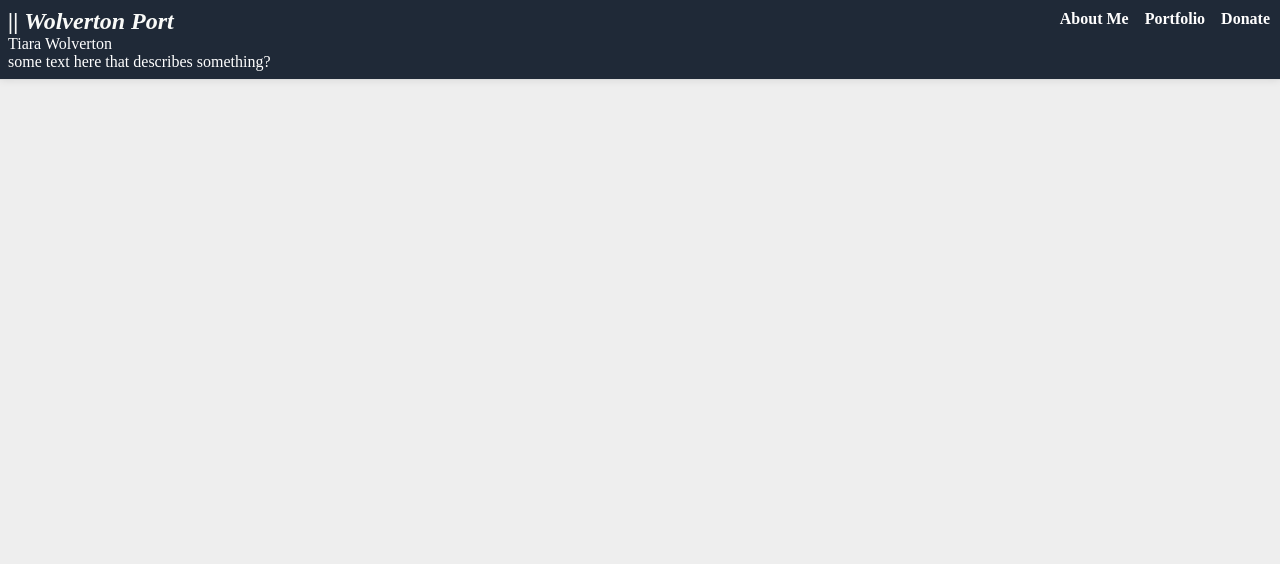
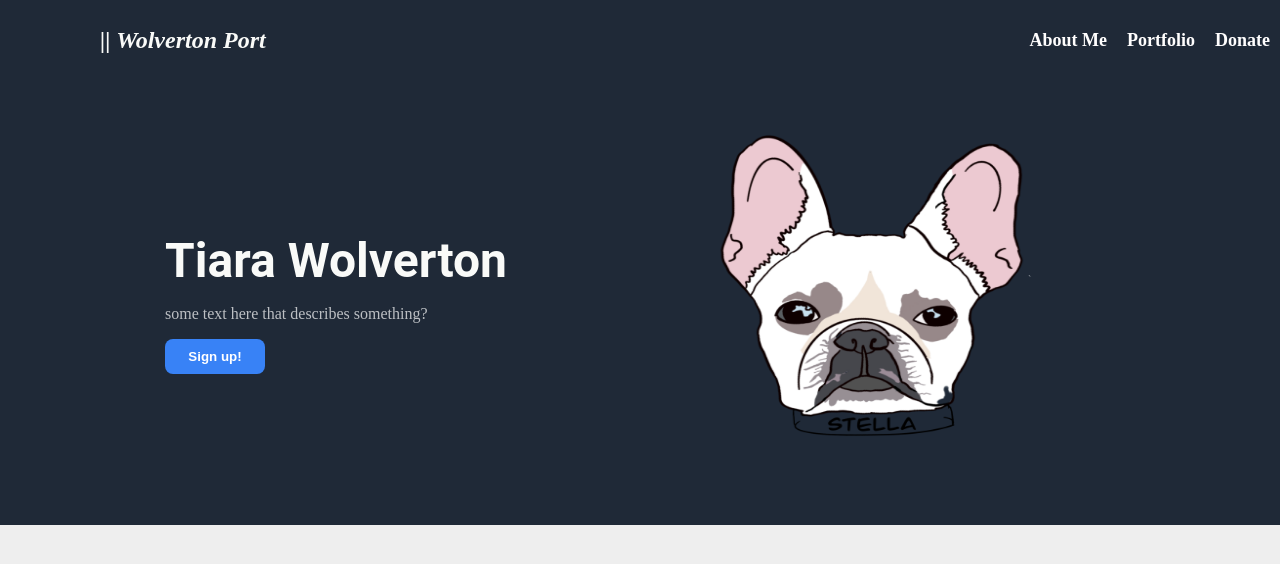
Before and after one commit to notrevlow/landing-page, a plain HTML site: page index.html in a window 1280 px wide. Drawn offline with Linux system fonts and the light colour scheme.

Commit message:
Update header

```diff
--- a/index.html
+++ b/index.html
@@ -9,29 +9,32 @@
      </head>
      <body>
          <div class="header">
-            <nav class="top-head">
+
+            <nav class="nav">
                 <div class="left-items">
                     || Wolverton Port
                 </div>
                 <div class="right-items">
-                    <ul>
-                        <li><a href="#">About Me</a></li>
-                        <li><a href="#">Portfolio</a></li>
-                        <li><a href="#">Donate</a></li>
-                    </ul>
+                        <a href="#">About Me</a>
+                        <a href="#">Portfolio</a>
+                        <a href="#">Donate</a>
                 </div>
             </nav>
 
 
             <div class="intro">
-                 <div class="intro-main">
-                        Tiara Wolverton
-                 </div>
-                 <div class="intro-sum">
-                    some text here that describes something?
-                 </div>
-                 <div class="button">
+                <div class="intro-cont">
+                    <h1>Tiara Wolverton</h1>
+                    <p>some text here that describes something?</p>
+                    <button type="button">Sign up!</button>
+                </div>
+                <div class="intro-img">
+                    <img src="Untitled_Artwork.png" alt="French Bulldog">
+                </div>
+            </div>
 
-                 </div>
+
         </div>
+
+
     </body>
--- a/style.css
+++ b/style.css
@@ -1,40 +1,96 @@
 body {
     margin: 0;
+    padding: 0;
     background: #eee;
     font-family: Besley, serif;
+    text-align: center;
   }
+
 .header {
-    padding: 8px;
-    background: #1F2937;
-    border-bottom: 1px solid #ddd;
-    box-shadow: 0 0 8px rgba(0,0,0,.1);
+    display: flex;
+    flex-direction: column;
     }
+
+/* Top header */
+.nav {
+    display: flex;
+    align-items: center;
+    padding: 20px 0px 20px 100px;
+    color: #F9FAF8;
+    background-color: #1F2937;
+}
+
+.left-items {
+    margin-right: auto;
+    color: #F9FAF8;
+    font-size: 24px;
+    font-style: italic;
+    font-weight: bold;
+    display: flex;
+}
+
+.right-items {
+    display: flex;
+    margin-left: auto;
+
+}
 
  a {
     text-decoration: none;
     color: rgb(255, 254, 254);
     font-weight: bold;
-}
-.top-head {
-    display: flex;
-    justify-content: space-between;
+    font-size: 18px;
+    padding: 10px;
 }
 
-.left-items {
+ /* Hero Section */
+
+ .intro {
+    display: flex;
+    color: white;
+    background-color: #1F2937;
+    align-items: center;
+    justify-content: center;
+    padding: 20px;
+
+ }
+
+ .intro-cont {
+    flex-basis: 400px;
+    display: flex;
+    flex-direction: column;
+    text-align: left;
+    margin-right: 50px;
+ }
+
+ .intro-cont p {
+    opacity: 0.7;
+ }
+
+ h1 {
+    font-size: 48px;
+    font-weight: bold;
     color: #F9FAF8;
-    font-size: 24px;
-    font-style: italic;
+    margin: 0;
+    font-family: 'Roboto', arial;
+ }
+
+  button {
+    display: block;
+    text-align: center;
+    width: 100px;
+    border: none;
+    background: #3882f6;
+    padding: 10px;
+    border-radius: 8px;
+    color: #fff;
+    text-decoration: none;
     font-weight: bold;
 }
 
-ul {
-    display: flex;
-    margin: 0;
-    padding: 2px;
-    gap: 16px;
-    list-style-type: none;
+.intro-img img {
+    width: 500px;
+    height: 400px;
 }
 
-  .intro-main, .intro-sum {
-    color: white;
-  }
+/* content */
```
Also changed, not shown: Untitled_Artwork.png (added).
